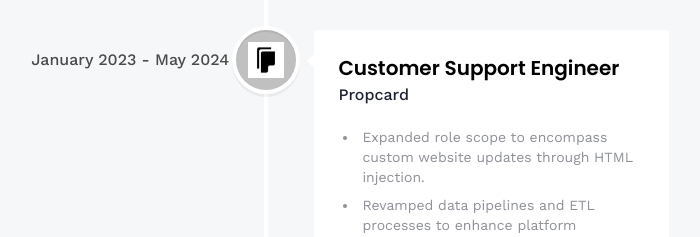
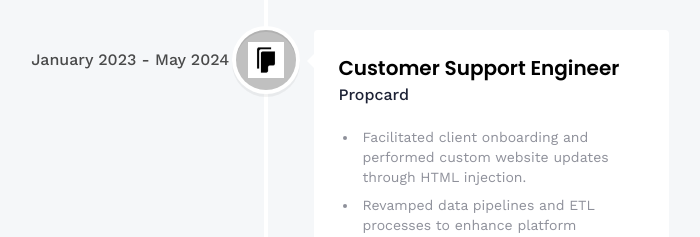
Before and after one commit to Scurrlin/3D-Portfolio, a React (Vite) app: page /about in a window 1280 px wide. Shown: the part 1360-1597 px from the top of the page, without its empty margins (374-1074 px from the left). Built offline with nearby package versions, Linux system fonts and the light colour scheme; the HTML template or start-up script is replaced by a standard one.

Commit message:
update Propcard exp

```diff
--- a/src/constants/index.js
+++ b/src/constants/index.js
@@ -116,7 +116,7 @@ export const experiences = [
         iconBg: "#C0C0C0",
         date: "January 2023 - May 2024",
         points: [
-            "Expanded role scope to encompass custom website updates through HTML injection.",
+            "Facilitated client onboarding and performed custom website updates through HTML injection.",
             "Revamped data pipelines and ETL processes to enhance platform scalability.",
             "Implemented analytics tokens and tracking pixels for comprehensive web traffic data collection and analysis."
         ],
```
